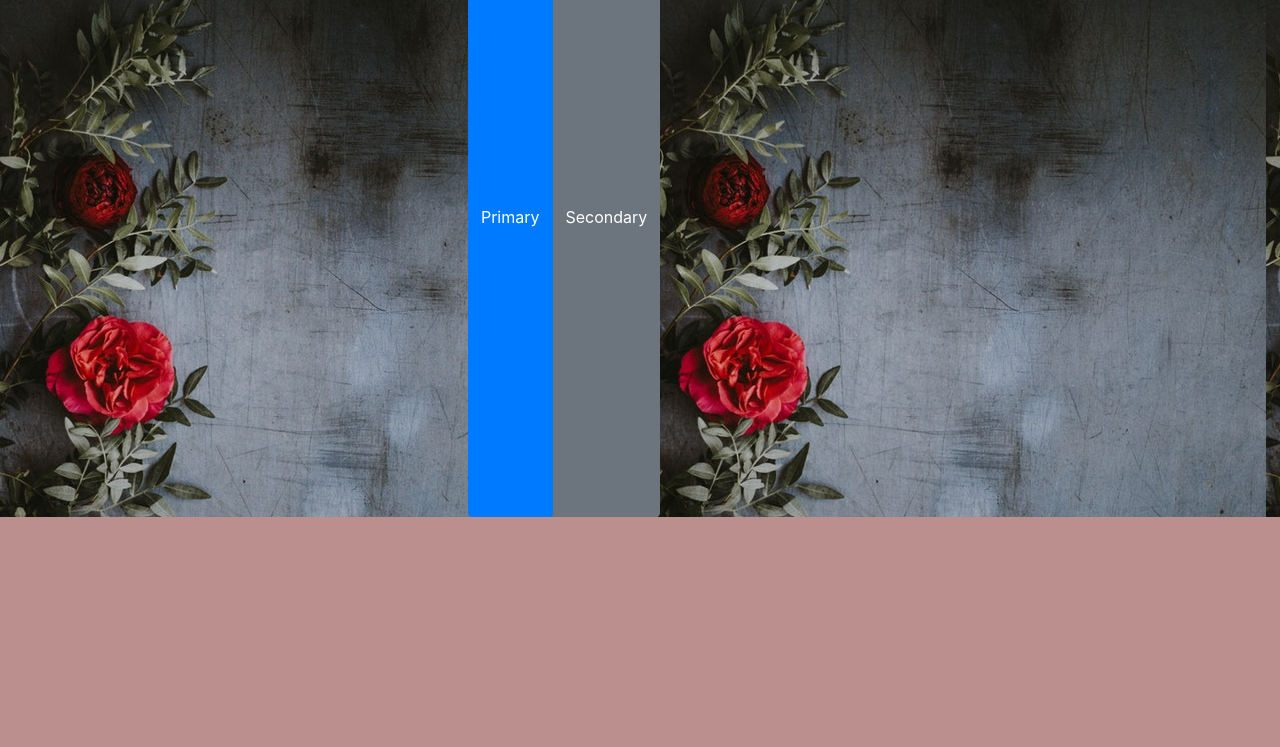
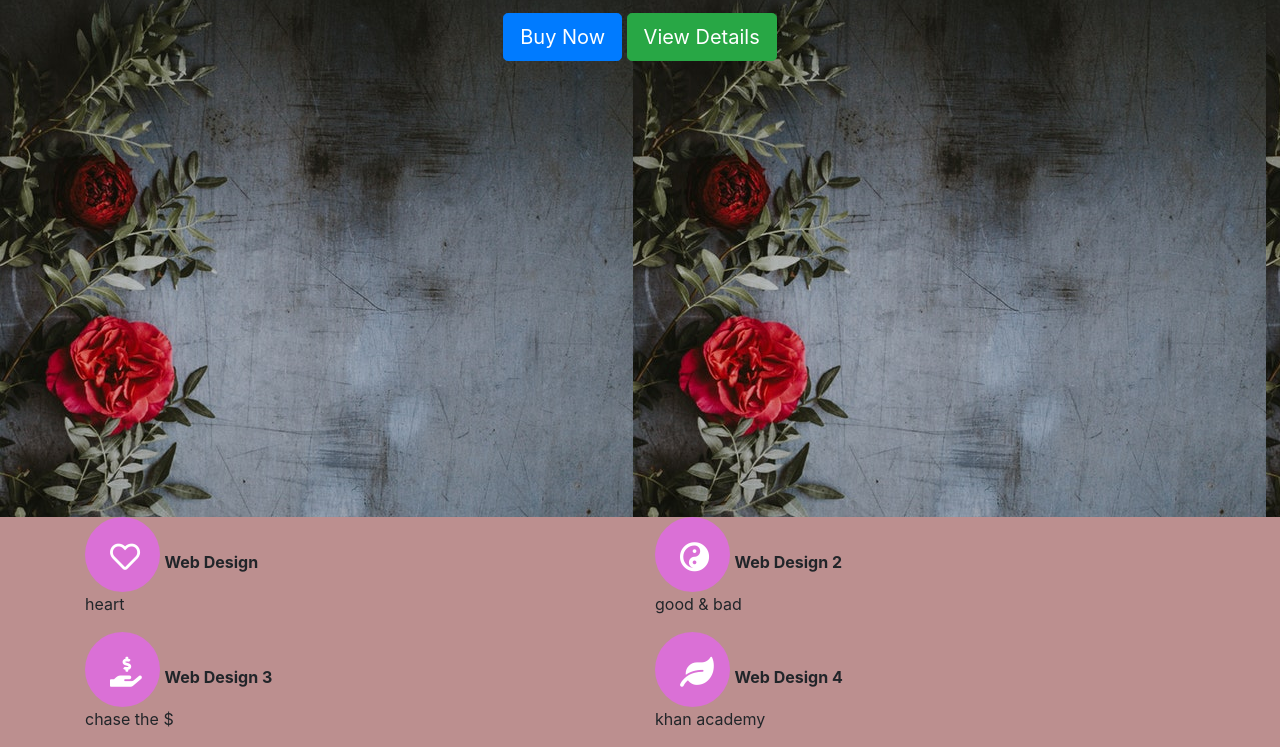
Before and after one commit to sakshig28/helloworld, a plain HTML site: page index.html in a window 1280 px wide. Shown: the part 139-886 px from the top of the page. Before the commit the page ends 800 px from the top, so only its background shows below. Drawn offline with nearby package versions, Linux system fonts and the light colour scheme.

Commit message:
Services

```diff
--- a/index.html
+++ b/index.html
@@ -2,11 +2,12 @@
 <html>
 
 <head>
-    <!--this is the body-->
     <title>SAKSHI</title>
     <link rel="stylesheet" href="https://stackpath.bootstrapcdn.com/bootstrap/4.1.3/css/bootstrap.min.css" integrity="sha384-MCw98/SFnGE8fJT3GXwEOngsV7Zt27NXFoaoApmYm81iuXoPkFOJwJ8ERdknLPMO" crossorigin="anonymous">
     <link rel="stylesheet" type="text/css" href="style.css">
+    <link rel="stylesheet" href="https://use.fontawesome.com/releases/v5.7.2/css/all.css" integrity="sha384-fnmOCqbTlWIlj8LyTjo7mOUStjsKC4pOpQbqyi7RrhN7udi9RwhKkMHpvLbHG9Sr" crossorigin="anonymous">
 </head>
+
 
 <body>
 
@@ -27,12 +28,42 @@
     </div>
 </nav>
 
-<header class= "d-flex align-items center">
-        <h1>The Great Gatsby</h1>
-        <p>I love watermelon</p>
-        <button type="button" class="btn btn-primary">Primary</button>
-        <button type="button" class="btn btn-secondary">Secondary</button>
-</header>
+    <header>
+       <div>
+           <h1>@sakshig28</h1>
+           <p>it's lit</p>
+           <button class="btn btn-lg btn-primary">Buy Now</button>
+           <button class="btn btn-lg btn-success">View Details</button>
+       </div>
+   </header>
+
+
+    <section class="services container">
+        <div class="row">
+            <div class="col-md-6">
+                <i class="far fa-heart"></i>
+                <span><strong>Web Design</strong></span>
+                <p>heart</p>
+            </div>
+            <div class="col-md-6">
+                <i class="fas fa-yin-yang"></i>
+                <span><strong>Web Design 2</strong></span>
+                <p>good & bad</p>
+            </div>
+        </div>
+        <div class="row">
+            <div class="col-md-6">
+                <i class="fas fa-hand-holding-usd"></i>
+                <span><strong>Web Design 3</strong></span>
+                <p>chase the $</p>
+            </div>
+            <div class="col-md-6">
+                <i class="fas fa-leaf"></i>
+                <span><strong>Web Design 4</strong></span>
+                <p>khan academy</p>
+            </div>
+        </div>
+    </section>
 
     <script src="https://code.jquery.com/jquery-3.3.1.slim.min.js" integrity="sha384-q8i/X+965DzO0rT7abK41JStQIAqVgRVzpbzo5smXKp4YfRvH+8abtTE1Pi6jizo" crossorigin="anonymous"></script>
     <script src="https://cdnjs.cloudflare.com/ajax/libs/popper.js/1.14.3/umd/popper.min.js" integrity="sha384-ZMP7rVo3mIykV+2+9J3UJ46jBk0WLaUAdn689aCwoqbBJiSnjAK/l8WvCWPIPm49" crossorigin="anonymous"></script>
--- a/style.css
+++ b/style.css
@@ -9,10 +9,10 @@ nav{
 .nav-link{
     font-weight: bold;
 }
-/* when you hover the tabs change to italics and background color turns blue*/
+/* when you hover the tabs change to italics and background color turns light blue*/
 .nav-link:hover{
     font-style: italic;
-    background-color: blue;
+    background-color: lightblue;
 }
 
 header{
@@ -24,4 +24,33 @@ header{
 }
 header p{
     font-style: italic;
+    color: white;
 }
+
+h1{
+    color: white;
+
+}
+
+.services i {
+    font-size: 30px;
+    padding: 25px 25px;
+}
+
+.services i {
+
+    color: #fff;
+    background-color: orchid;
+
+    width: 75px;
+    height: 75px;
+
+    border-radius: 50%;
+
+}
+
+.services span {
+    width: 200px;
+    display: inline-block;
+
+}
```
Also changed, not shown: nyot.html (deleted).
